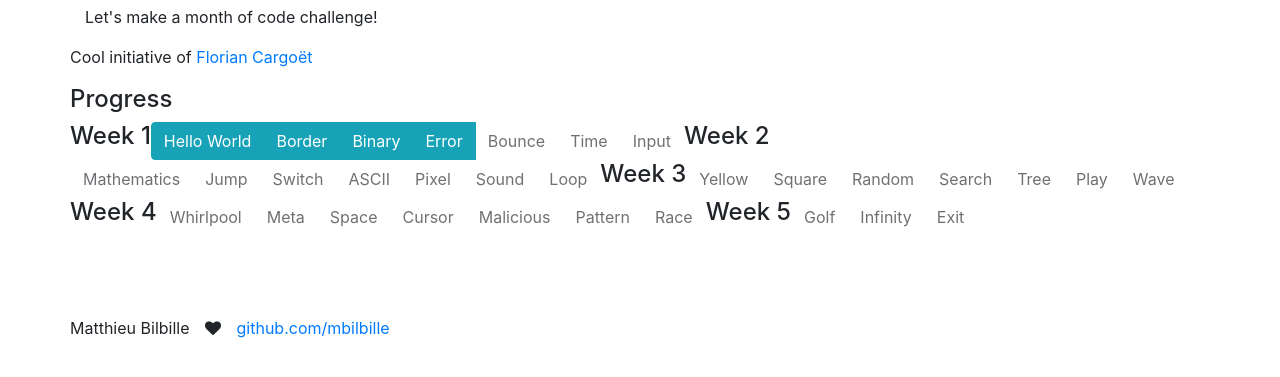
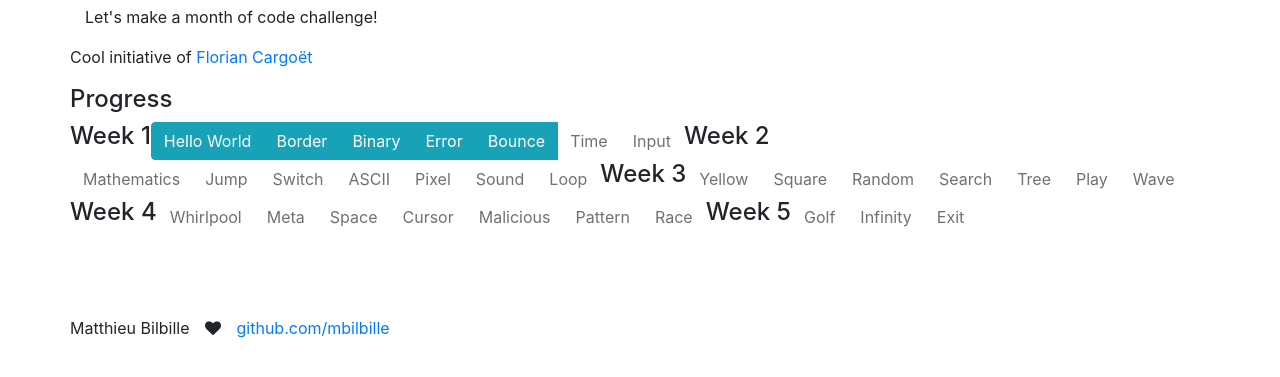
Before and after one commit to mbilbille/moc, a plain HTML site: page index.html in a window 1280 px wide. Shown: the part 51-428 px from the top of the page. Drawn offline with nearby package versions, Linux system fonts and the light colour scheme.

Commit message:
MOC 05 - Bounce

```diff
--- a/index.html
+++ b/index.html
@@ -46,7 +46,7 @@
                 <a href="02/index.html" role="button" class="btn btn-info">Border</a>
                 <a href="03/index.html" role="button" class="btn btn-info">Binary</a>
                 <a href="04/index.html" role="button" class="btn btn-info">Error</a>
-                <a href="#" role="button" class="btn btn-default disabled">Bounce</a>
+                <a href="05/index.html" role="button" class="btn btn-info">Bounce</a>
                 <a href="#" role="button" class="btn btn-default disabled">Time</a>
                 <a href="#" role="button" class="btn btn-default disabled">Input</a>
             </div>
```
